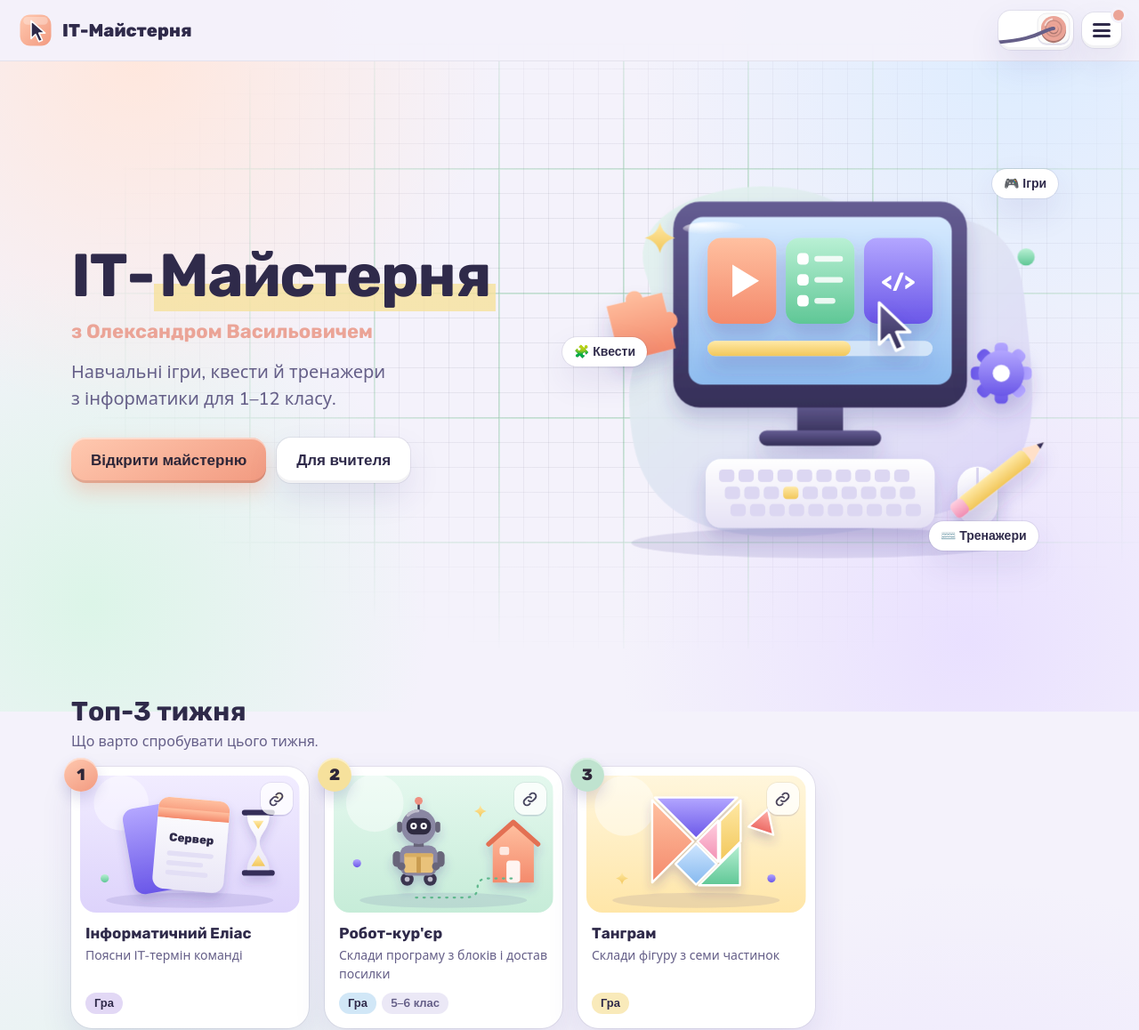
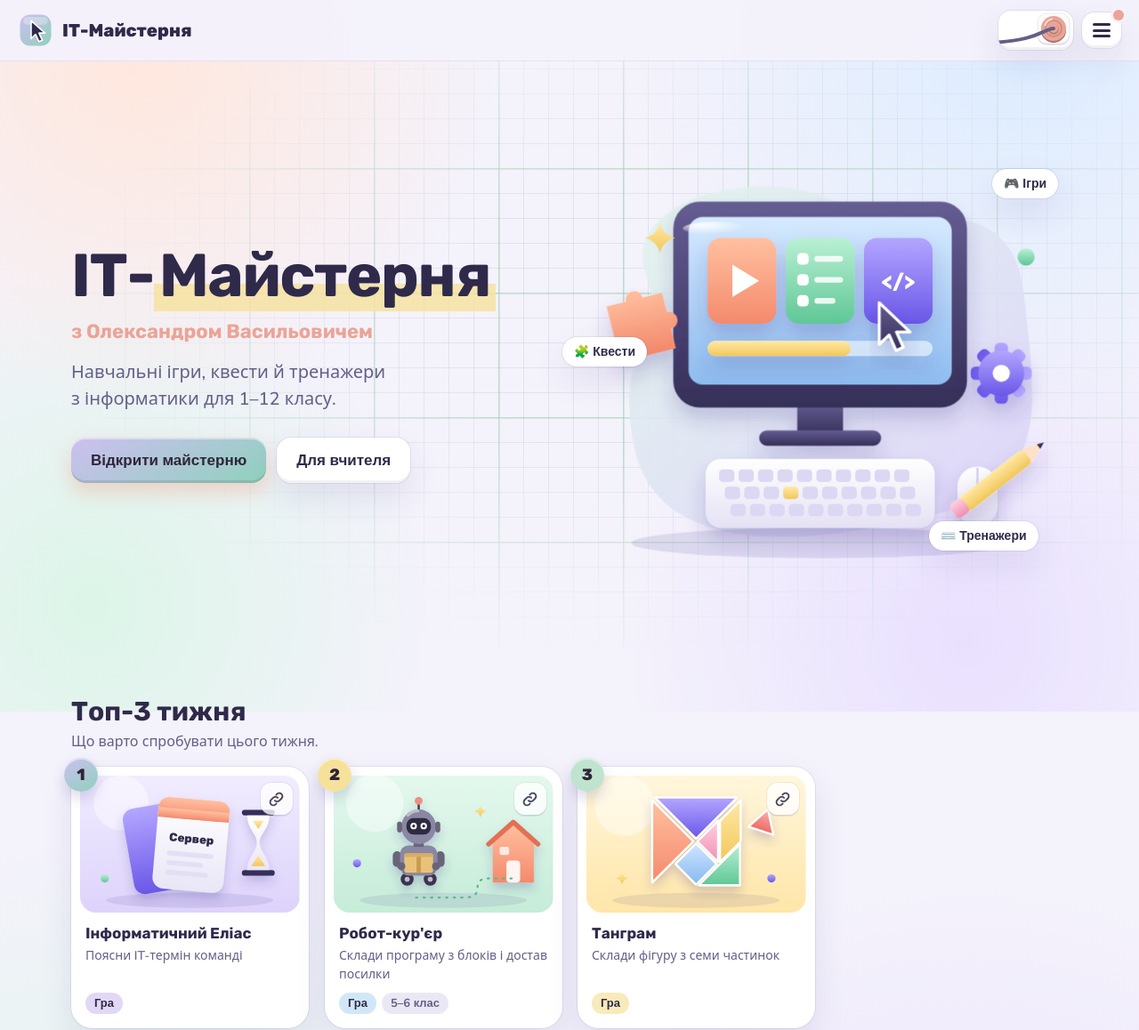
Before and after one commit to whyuxavier/it-maysternia, a plain HTML site: page index.html in a window 1280 px wide. Shown: the top 1158 px of the page at 89% size. Drawn offline with nearby package versions, Linux system fonts and the light colour scheme.

Commit message:
Лого: паперовий курсор у кольорах лаванда → м'ята
Co-Authored-By: Claude Opus 5.5 <noreply@anthropic.com>
Claude-Session: https://claude.ai/code/session_01JgZfFFRvhMnHg6h6mZAwmx

```diff
--- a/index.html
+++ b/index.html
@@ -462,7 +462,7 @@ header{background:color-mix(in srgb,var(--bg) 95%,transparent);}
 .by{transform:none}
 .hero h1 span{background:linear-gradient(transparent 62%,color-mix(in srgb,var(--butter) 80%,transparent) 62%)}
 .btn{border-radius:16px;box-shadow:var(--soft),var(--lift),0 0 0 1px var(--line)}
-.btn.main{background:linear-gradient(150deg,#ffc9b0,#f29a80);color:#2e2638;box-shadow:0 10px 22px rgba(242,154,128,.38),inset 0 -3px 0 rgba(0,0,0,.1),inset 0 2px 0 rgba(255,255,255,.45)}
+.btn.main{background:linear-gradient(150deg,#cdbff0,#8fd1bd);color:#2e2638;box-shadow:0 10px 22px rgba(242,154,128,.38),inset 0 -3px 0 rgba(0,0,0,.1),inset 0 2px 0 rgba(255,255,255,.45)}
 .btn:hover{transform:translateY(-2px)}
 .chip{border-radius:999px;box-shadow:var(--soft),0 0 0 1px var(--line)}
 .chip.c1,.chip.c2,.chip.c3{transform:none}
@@ -479,7 +479,7 @@ header{background:color-mix(in srgb,var(--bg) 95%,transparent);}
 :root[data-theme="dark"] .card .pic svg,:root[data-theme="dark"] .ccard .pic svg,:root[data-theme="dark"] .uitem .pic svg,:root[data-theme="dark"] .rpic svg{filter:brightness(.9) saturate(.92)}
 .ccard,.uitem,.hroute,.route,.res .rtable{border-radius:24px;box-shadow:var(--soft),0 0 0 1px var(--line)}
 .ccard:hover,.uitem:hover,.hroute:hover{transform:translateY(-3px)}
-.top3 .card .rank{transform:none;background:linear-gradient(150deg,#ffc9b0,#f29a80);box-shadow:0 8px 16px rgba(60,50,140,.18),inset 0 2px 0 rgba(255,255,255,.45)}
+.top3 .card .rank{transform:none;background:linear-gradient(150deg,#cdbff0,#8fd1bd);box-shadow:0 8px 16px rgba(60,50,140,.18),inset 0 2px 0 rgba(255,255,255,.45)}
 .top3>:nth-child(2) .rank{background:linear-gradient(150deg,#ffe9a6,#f2c75a)}
 .top3>:nth-child(3) .rank{background:linear-gradient(150deg,#b9f0d4,#5fc796)}
 /* бічне меню і заголовки секцій */
@@ -539,7 +539,7 @@ body::before{content:"";position:fixed;inset:0;z-index:-1;pointer-events:none;ba
 <header>
   <div class="wrap bar">
     <a class="logo" href="#" aria-label="ІТ-Майстерня — на головну">
-      <svg viewBox="0 0 64 64" aria-hidden="true"><defs><linearGradient id="lgL" x1="0" y1="0" x2="1" y2="1"><stop offset="0" stop-color="#ffc9b0"/><stop offset="1" stop-color="#f29a80"/></linearGradient></defs><rect x="4" y="4" width="56" height="56" rx="18" fill="url(#lgL)"/><rect x="10" y="8" width="44" height="14" rx="7" fill="#fff" opacity=".3"/><path d="M24 15v32l8-7.5 6 13 6-2.6-6-12.9h11z" fill="#2f2a4a" stroke="#fff" stroke-width="2.5" stroke-linejoin="round"/></svg>
+      <svg viewBox="0 0 64 64" aria-hidden="true"><defs><linearGradient id="lgL" x1="0" y1="0" x2="1" y2="1"><stop offset="0" stop-color="#cdbff0"/><stop offset="1" stop-color="#8fd1bd"/></linearGradient></defs><rect x="4" y="4" width="56" height="56" rx="18" fill="url(#lgL)"/><rect x="10" y="8" width="44" height="14" rx="7" fill="#fff" opacity=".3"/><path d="M24 15v32l8-7.5 6 13 6-2.6-6-12.9h11z" fill="#2f2a4a" stroke="#fff" stroke-width="2.5" stroke-linejoin="round"/></svg>
       <span>ІТ-Майстерня</span>
     </a>
         <div class="tools">
```
